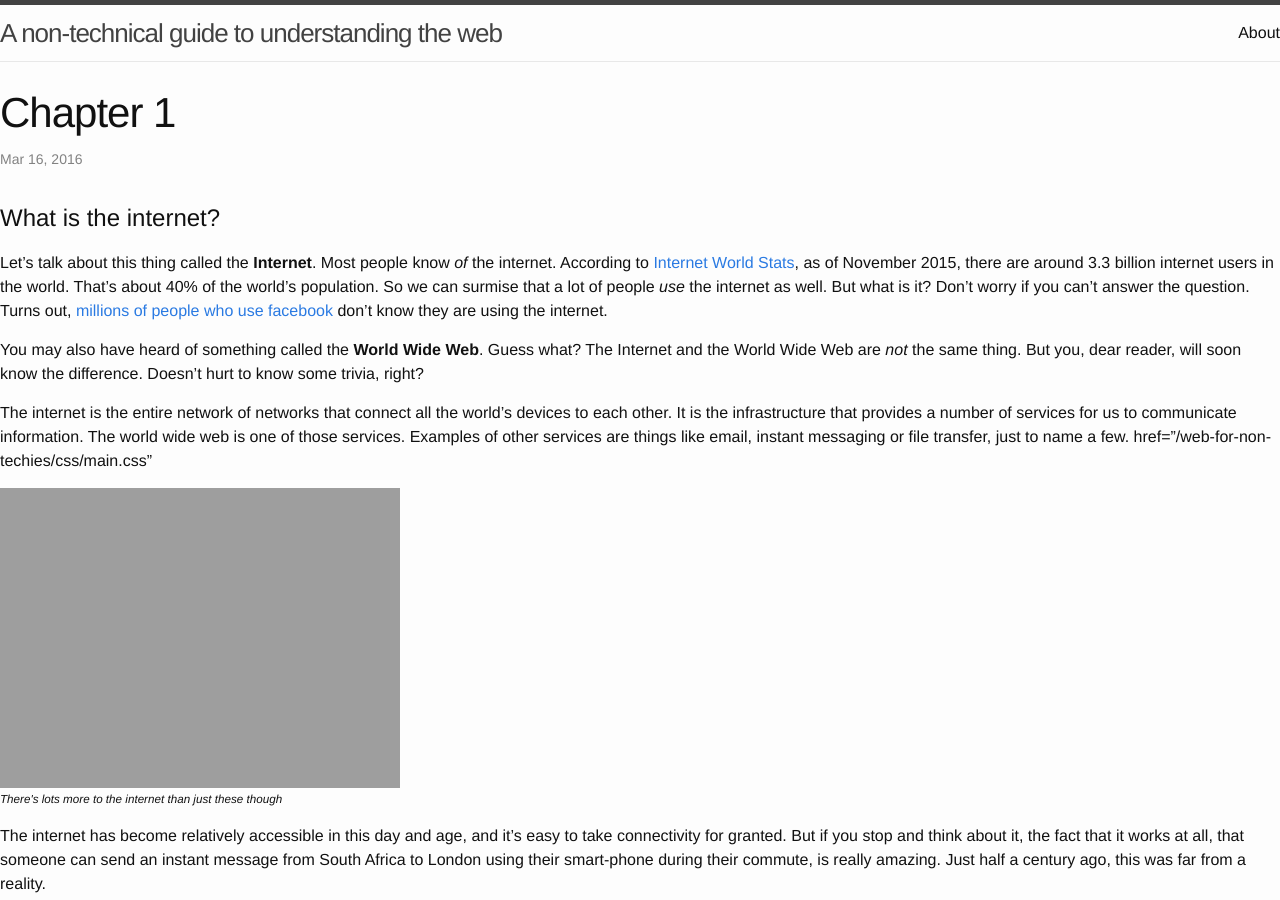
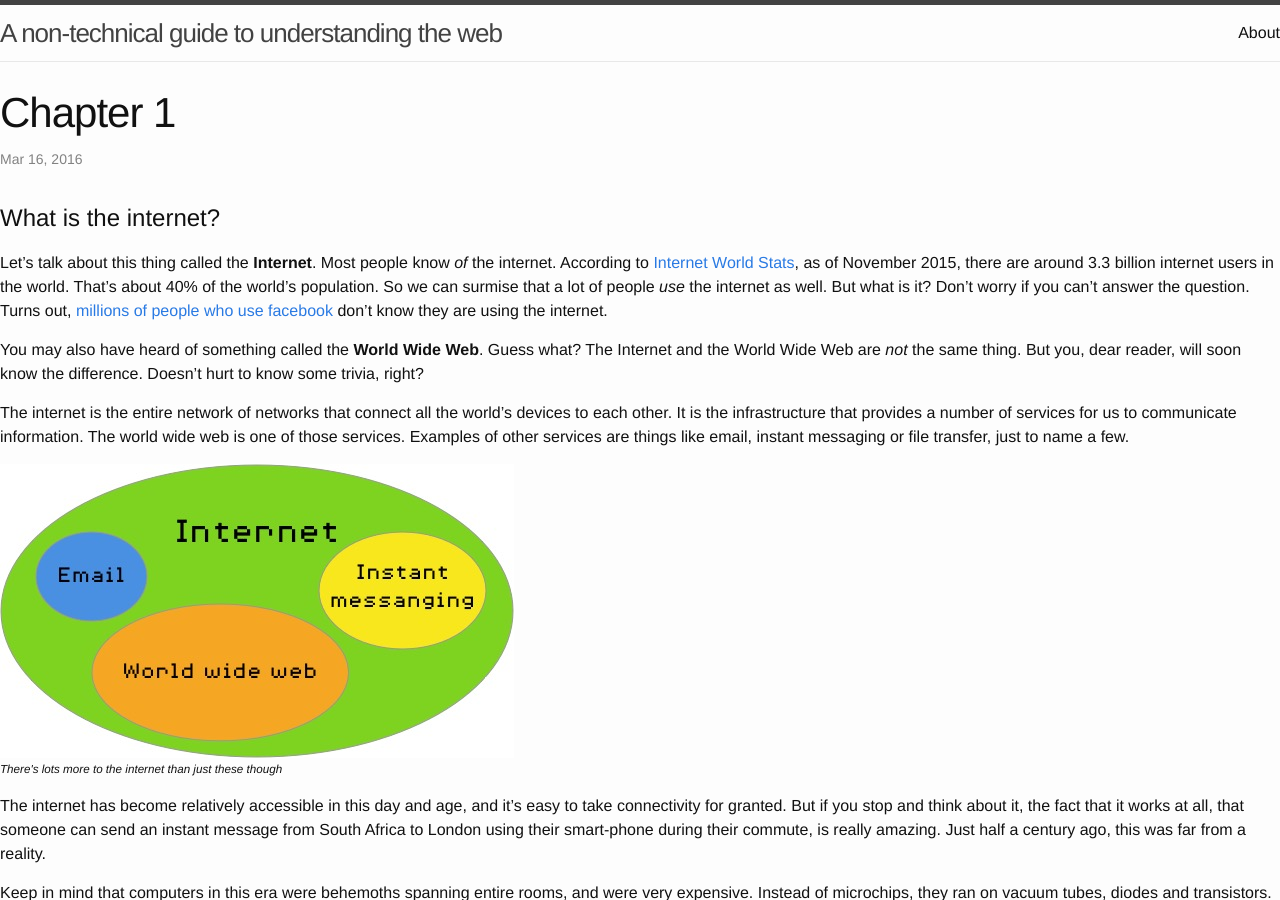
Before and after one commit to huijing/web-for-non-techies, a Jekyll site: the page built from _posts/2016-03-16-chapter01.markdown, in a window 1280 px wide and 900 px high. Built offline with Jekyll 4.4.1, drawn with Linux system fonts in a browser that asks for light colours.

Commit message:
Fix file path issues for images

```diff
--- a/_posts/2016-03-16-chapter01.markdown
+++ b/_posts/2016-03-16-chapter01.markdown
@@ -12,9 +12,9 @@ Let's talk about this thing called the **Internet**. Most people know *of* the i
 You may also have heard of something called the **World Wide Web**. Guess what? The Internet and the World Wide Web are *not* the same thing. But you, dear reader, will soon know the difference. Doesn't hurt to know some trivia, right?
 
 The internet is the entire network of networks that connect all the world's devices to each other. It is the infrastructure that provides a number of services for us to communicate information. The world wide web is one of those services. Examples of other services are things like email, instant messaging or file transfer, just to name a few.
-href="{{ "/css/main.css" | prepend: site.baseurl }}"
+
 <figure>
-    <img class="center" src="/images/internet-infra.jpg | prepend: site.baseurl" srcset="/images/internet-infra@2x.jpg 2x | prepend: site.baseurl" alt="The Internet"/>
+    <img class="center" src="{{ site.baseurl }}/images/internet-infra.jpg" srcset="{{ site.baseurl }}/images/internet-infra@2x.jpg 2x" alt="The Internet"/>
     <figcaption class="txt-center"><small><em>There's lots more to the internet than just these though</em></small></figcaption>
 </figure>
 
@@ -23,7 +23,7 @@ The internet has become relatively accessible in this day and age, and it's easy
 Keep in mind that computers in this era were behemoths spanning entire rooms, and were very expensive. Instead of microchips, they ran on vacuum tubes, diodes and transistors. And each of these giant machines had their own proprietary operating systems, which made the sharing of resources and software very challenging. Programs were only usable on the machines they were developed for, and if you wanted a copy on the machine your organisation used, good luck duplicating what you just seen on those other guys' machine. Simplifying this process was one of the motivating factors behind the development of computer networking.
 
 <figure>
-    <img class="center" src="/images/tx2.jpeg | prepend: site.baseurl" srcset="/images/tx2@2x.jpeg 2x | prepend: site.baseurl" alt="Lincoln TX-2"/>
+    <img class="center" src="{{ site.baseurl }}/images/tx2.jpeg" srcset="{{ site.baseurl }}/images/tx2@2x.jpeg 2x" alt="Lincoln TX-2"/>
     <figcaption class="txt-center"><small><em>Ivan Sutherland using the Lincoln TX-2 <a href="http://www.computerhistory.org/revolution/input-output/14/349/1878">(Image credit: MIT Museum)</a></em></small></figcaption>
 </figure>
 
@@ -39,7 +39,7 @@ But let's give some kudos to these smart people and find out a bit more about th
 
 <div class="wrapper">
 <figure class="float-left">
-    <img class="center" src="/images/licklider.jpeg | prepend: site.baseurl" srcset="/images/licklider@2x.jpeg 2x | prepend: site.baseurl" alt="Dr J.C.R. Licklider"/>
+    <img class="center" src="{{ site.baseurl }}/images/licklider.jpeg" srcset="{{ site.baseurl }}/images/licklider@2x.jpeg 2x" alt="Dr J.C.R. Licklider"/>
     <figcaption class="txt-center"><small><em>Dr J.C.R. Licklider</em></small></figcaption>
 </figure>
 <p><strong>Joseph Carl Robnett Licklider</strong>, known among peers as "Lick", was a brilliant psychologist turned computer scientist. While working at MIT in the 1950s, he met a young engineer named Wesley Clark, who introduced him to the Lincoln TX-2 computer. The TX-2 was one of the first machines capable of interactive graphics. Interacting with the TX-2 led him to write his seminal paper <a href="http://groups.csail.mit.edu/medg/people/psz/Licklider.html">"Man Computer Symbiosis"</a> in 1960, which would go on to inspire many of the other internet pioneers. He is widely regarded as the man who revolutionised computer science and came up with the vision of computer networking.</p>
@@ -47,7 +47,7 @@ But let's give some kudos to these smart people and find out a bit more about th
 
 <div class="wrapper">
 <figure class="float-right">
-    <img class="center" src="/images/taylor.jpg | prepend: site.baseurl" alt="Robert Taylor"/>
+    <img class="center" src="{{ site.baseurl }}/images/taylor.jpg" alt="Robert Taylor"/>
     <figcaption class="txt-center"><small><em>Robert Taylor</em></small></figcaption>
 </figure>
 <p><strong>Robert William Taylor</strong>, known as Bob Taylor, was also a psychologist who went into computer research. He had worked with Licklider at ARPA. In 1966, he kickstarted the implementation of Licklider's idea of networked computing with the ARPAnet project. Contrary to popular belief, this project was not motivated by military concerns. Computing resources were silo-ed from each other and researchers ended up duplicating and isolating these expensive resources. A new computing project could range from $500,000 to $3 million, but none of the results or resources could be shared easily. Licklider's vision of one computer being able to tap resources inside another was the concept on which ARPAnet was built on.</p>
@@ -55,7 +55,7 @@ But let's give some kudos to these smart people and find out a bit more about th
 
 <div class="wrapper">
 <figure class="float-left">
-    <img class="center" src="/images/roberts.jpeg | prepend: site.baseurl" srcset="/images/roberts@2x.jpeg 2x | prepend: site.baseurl" alt="Dr Lawrence Roberts"/>
+    <img class="center" src="{{ site.baseurl }}/images/roberts.jpeg" srcset="{{ site.baseurl }}/images/roberts@2x.jpeg 2x" alt="Dr Lawrence Roberts"/>
     <figcaption class="txt-center"><small><em>Dr Lawrence Roberts</em></small></figcaption>
 </figure>
 <p><strong>Lawrence Gilman Roberts</strong>, often referred to as Larry Roberts, was heavily recruited by Robert Taylor to join ARPA. An extremely smart man, he taught himself the basics of computer design and operations on the TX-0 computer, and wrote the entire operating system for the TX-2 computer at Lincoln. </p>
@@ -63,7 +63,7 @@ But let's give some kudos to these smart people and find out a bit more about th
 
 <div class="wrapper">
 <figure class="float-right">
-    <img class="center" src="/images/baran.jpeg | prepend: site.baseurl" srcset="/images/baran@2x.jpeg 2x | prepend: site.baseurl" alt="Paul Baran"/>
+    <img class="center" src="{{ site.baseurl }}/images/baran.jpeg" srcset="{{ site.baseurl }}/images/baran@2x.jpeg 2x" alt="Paul Baran"/>
     <figcaption class="txt-center"><small><em>Paul Baran</em></small></figcaption>
 </figure>
 <p><strong>Paul Baran</strong> was a Polish-American engineer who was one of the first to see that digital computing was the solution to building a robust communications network. He observed that a damaged human brain could, to some extent, recover some functionality by re-creating new pathways to bypass the dysfunctional regions. This concept could be applied toward building a communications network that could survive attack. He also came up with the concept of breaking up the transmissions into packets, which would travel through the network and be reassembled at their destination. A stark contrast against circuit-switching techniques used at the time.</p>
@@ -71,7 +71,7 @@ But let's give some kudos to these smart people and find out a bit more about th
 
 <div class="wrapper">
 <figure class="float-left">
-    <img class="center" src="/images/davies.jpeg | prepend: site.baseurl" srcset="/images/davies@2x.jpeg 2x | prepend: site.baseurl" alt="Donald Davies"/>
+    <img class="center" src="{{ site.baseurl }}/images/davies.jpeg" srcset="{{ site.baseurl }}/images/davies@2x.jpeg 2x" alt="Donald Davies"/>
     <figcaption class="txt-center"><small><em>Donald Davies</em></small></figcaption>
 </figure>
 <p><strong>Donald Watts Davies</strong>, was a Welsh computer scientist, who also conceived of the idea of packet switching. It was highly coincidental that both Davies and Baran came up with the same idea independent of one another. </p>
@@ -83,7 +83,7 @@ After that history lesson, let's bring it back to the original question, what ex
 
 <div class="wrapper">
 <figure class="float-right">
-    <img class="center" src="/images/utility-pole.jpeg | prepend: site.baseurl" srcset="/images/utility-pole@2x.jpeg 2x | prepend: site.baseurl" alt="Utility pole"/>
+    <img class="center" src="{{ site.baseurl }}/images/utility-pole.jpeg" srcset="{{ site.baseurl }}/images/utility-pole@2x.jpeg 2x" alt="Utility pole"/>
     <figcaption class="txt-center"><small><em>The utility pole outside my house</em></small></figcaption>
 </figure>
 <p>There is a phrase used in telecommunications called "last mile" or "last kilometre" which refers to the part of the telecommunications network that is responsible for delivery to the end-user, like you and me. For example, those cables up on the utility poles along roads, or cell towers that broadcast to your mobile phones. For wired telecommunications, copper cables are commonly for the "last mile" infrastructure.</p>
@@ -95,7 +95,7 @@ Many countries are investing in "Fibre to the *x*" (FTTX) infrastructure. *X* in
 All the global submarine internet cables are fibre-optic cables. It is the only viable option for transmitting data across continents along the ocean floor reliably. You may be surprised (or not) to find that the locations of these cables are pretty easy to pin-point. Some of them are even out in the open, laying on some beach along various coasts around the world. But these cables are what allow a Skype call from Singapore to Argentina, or a text from San Francisco to Malaysia.
 
 <figure>
-    <img class="center" src="/images/submarine-cables.jpeg | prepend: site.baseurl" srcset="/images/submarine-cables@2x.jpeg 2x | prepend: site.baseurl" alt="Global submarine cables"/>
+    <img class="center" src="{{ site.baseurl }}/images/submarine-cables.jpeg" srcset="{{ site.baseurl }}/images/submarine-cables@2x.jpeg 2x" alt="Global submarine cables"/>
     <figcaption class="txt-center"><small><em>Map of global submarine cables as of 28 Jan 2016 <a href="http://www.submarinecablemap.com/">(Image credit: Telegeography)</a></em></small></figcaption>
 </figure>
 
```
